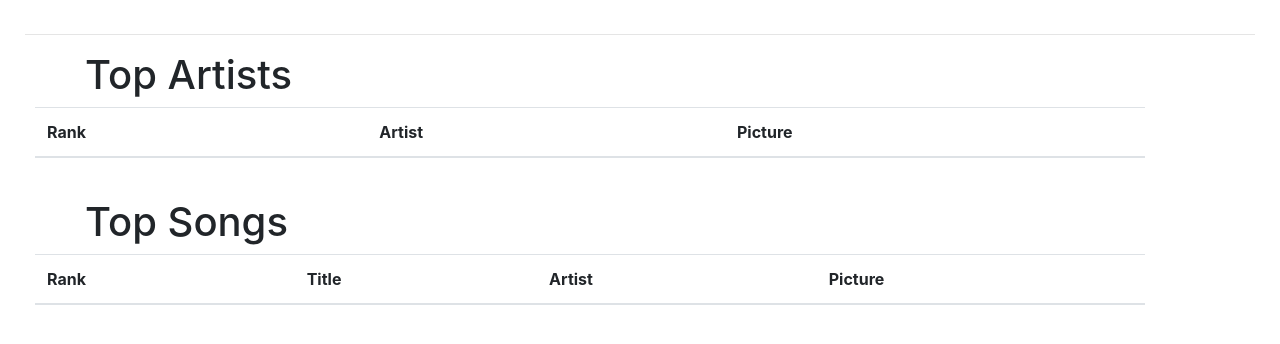
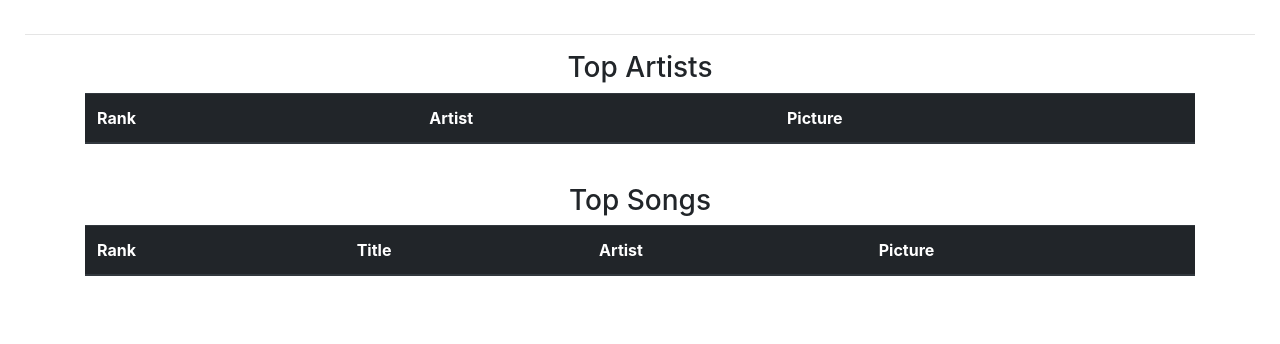
Before and after one commit to dantespe/personal-site, a Python web app: template templates/music.html in a window 1280 px wide; the page is wider, and only the part inside the window is pictured. Shown: the part 102-446 px from the top of that part. Run offline with Jinja, Linux system fonts and the light colour scheme; the template is opened without the code that fills it, so the values that code supplies are empty; some libraries are stand-ins or nearby versions.

Commit message:
Clean up music.html

```diff
--- a/templates/music.html
+++ b/templates/music.html
@@ -3,10 +3,11 @@
 {% block title %} | Music {% endblock %}
 
 {% block content %}
+  <h3 class="text-center">Top Artists</h3>
+
   <div class="container">
-    <h1>Top Artists</h1>
-    <table class="table" style="margin-left: -50px;">
-      <thead>
+    <table class="table">
+      <thead class="thead-dark">
           <th>Rank</th>
           <th>Artist</th>
           <th>Picture</th>
@@ -21,12 +22,14 @@
         {% endfor %}
       </tbody>
     </table>
+  </div>
 
-    <br>
+  <br>
 
-    <h1>Top Songs</h1>
-    <table class="table" style="margin-left: -50px;">
-      <thead>
+  <h3 class="text-center">Top Songs</h3>
+  <div class="container">
+    <table class="table">
+      <thead class="thead-dark">
           <th>Rank</th>
           <th>Title</th>
           <th>Artist</th>
```
Also changed, not shown: readme.md.
